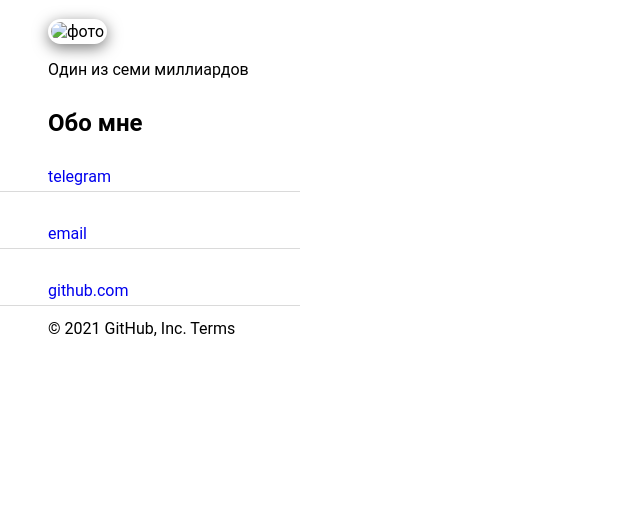
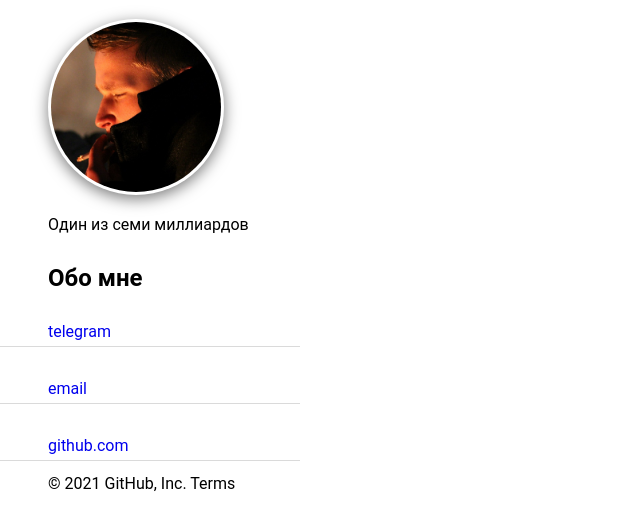
Before and after one commit to dustykid163/sv, a plain HTML site: page index.html in a window 1280 px wide. Shown: the part 62-590 px from the top of the page, without its empty margins (0-640 px from the left). Drawn offline with Linux system fonts and the light colour scheme.

Commit message:
Add files via upload

```diff
--- a/index.html
+++ b/index.html
@@ -10,7 +10,7 @@
 		<h1>Денис Ветшев</h1>
 
 		<div class="item">
-			<img class="photo" src="me.png" width="170" height="170" alt="фото">
+			<img class="photo" src="me1.jpg" width="170" height="170" alt="фото">
 		</div>
 
 			<p>Один из семи миллиардов</p>
```
